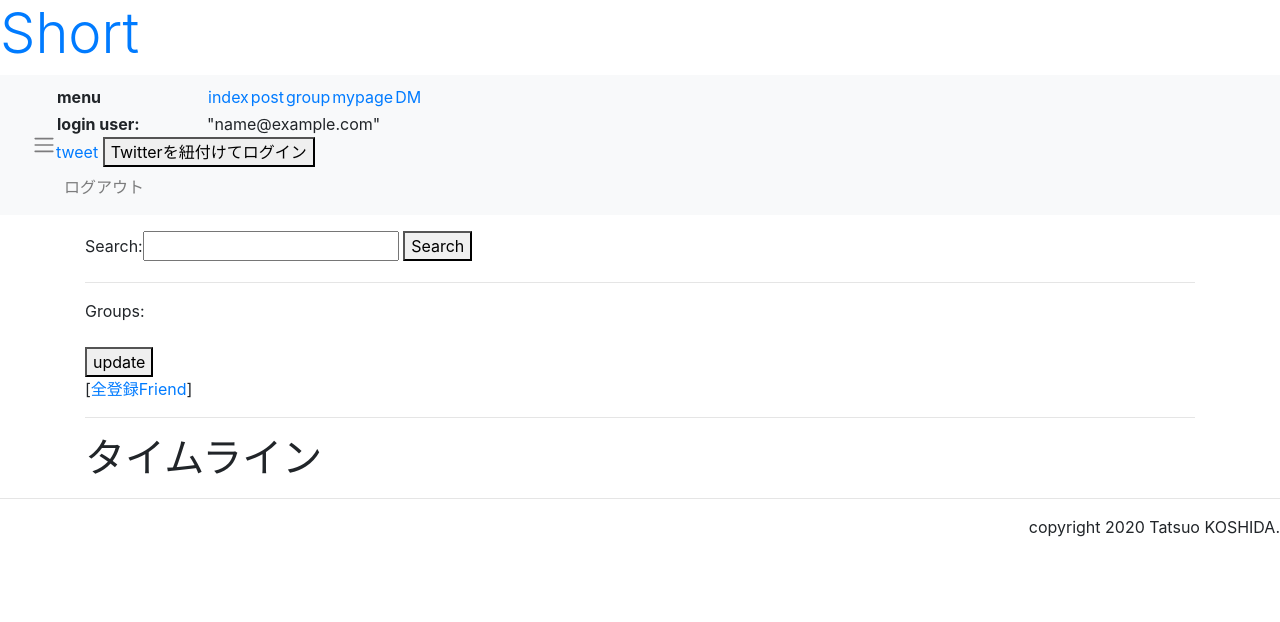
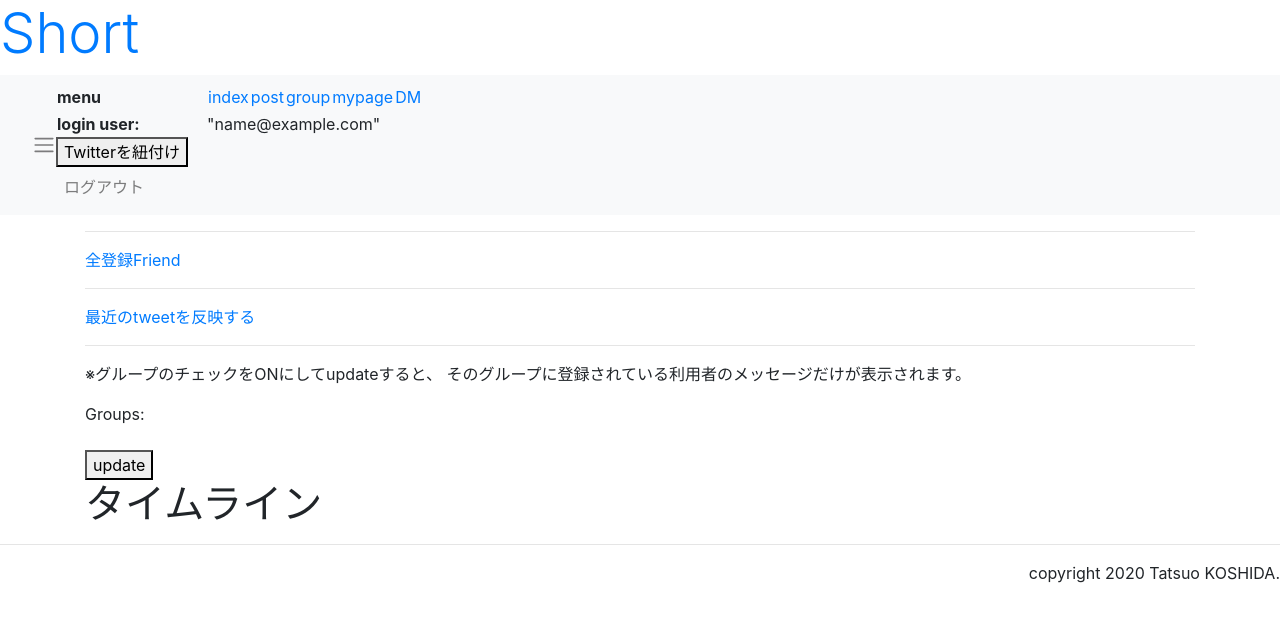
Before and after one commit to kyotoman-koshida/seikabutsu, a Django app: page / in a window 1280 px wide. Shown: the top 622 px of the page. Run offline with Django 3.2, Linux system fonts and the light colour scheme; the visitor is signed in with stand-in values (Sample User, id 1); data that the repository does not hold is empty; some libraries are stand-ins or nearby versions.

Commit message:
'commit'

```diff
--- a/sns/templates/sns/index.html
+++ b/sns/templates/sns/index.html
@@ -4,12 +4,10 @@
 
 {% block header %}
 
-<!--<a href="{% url 'social:begin' 'twitter' %}">tweets</a>-->
-<a href="{% url 'sns:twitter' %}">tweet</a>
-<button type="button" onclick="location.href='{% url 'social:begin' 'twitter' %}'">Twitterを紐付けてログイン</button>
+
+<button type="button" onclick="location.href='{% url 'social:begin' 'twitter' %}'">Twitterを紐付け</button>
       <button class="navbar-toggler" type="button" data-toggle="collapse" data-target="#navbarSupportedContent" aria-controls="navbarSupportedContent" aria-expanded="false" aria-label="Toggle navigation">
-<p class="caption">※グループのチェックをONにしてupdateすると、
-そのグループに登録されている利用者のメッセージだけが表示されます。</p>
+
 {% if messages %}
 <ul class="messages">
     {% for message in messages %}
@@ -21,13 +19,13 @@
 {% endblock %}
 
 {% block content %}
-<form action="{% url 'sns:index' %}" method="post">
-{% csrf_token %}
-<input type="hidden" name="mode" value="__search_form__">
-{{search_form}}
-<button>Search</button>
-</form>
 <hr>
+<a href="{% url 'sns:all_friends' %}">全登録Friend</a>
+<hr>
+<a href="{% url 'sns:twitter' %}">最近のtweetを反映する</a>
+<hr>
+<p class="caption">※グループのチェックをONにしてupdateすると、
+そのグループに登録されている利用者のメッセージだけが表示されます。</p>
 <form action="{% url 'sns:index' %}" method="post">
 {% csrf_token %}
 <input type="hidden" name="mode" value="__check_form__">
@@ -35,9 +33,6 @@
 <button>update</button>
 </form>
 
-<!--<blockquote class="twitter-tweet"><p lang="en" dir="ltr">Sunsets don&#39;t get much better than this one over <a href="https://twitter.com/GrandTetonNPS?ref_src=twsrc%5Etfw">@GrandTetonNPS</a>. <a href="https://twitter.com/hashtag/nature?src=hash&amp;ref_src=twsrc%5Etfw">#nature</a> <a href="https://twitter.com/hashtag/sunset?src=hash&amp;ref_src=twsrc%5Etfw">#sunset</a> <a href="http://t.co/YuKy2rcjyU">pic.twitter.com/YuKy2rcjyU</a></p>&mdash; US Department of the Interior (@Interior) <a href="https://twitter.com/Interior/status/463440424141459456?ref_src=twsrc%5Etfw">May 5, 2014</a></blockquote> <script async src="https://platform.twitter.com/widgets.js" charset="utf-8"></script>-->
-[<a href="{% url 'sns:all_friends' %}">全登録Friend</a>]
-<hr>
 <h1>タイムライン</h1>
 {% for item in contents %}
 <hr>
@@ -58,49 +53,6 @@
     <a href="{% url 'sns:good' item.id %}"><button>good!</button></a>
 </p>
 
-<a href="{% url 'sns:twitter' %}">tweets</a>
-
 {% endfor %}
 
-
-{% comment %}
-{% block body %}%
-   <div class="container">
-    <div class="row">
-      <div class="col-md-6">
-        <form action="" method="get" class="form-group">
-          <label><input type="text" size="60" name="words" class="form-control" placeholder="ツイート"></label>
-          <input type="submit" class="btn btn-primary" value="送信">
-          <input type="button" class="btn btn-warning" value="リロード" onclick="location.reload();" />
-        </form>
-         {% if Words %}
-        <p>「{{ Words }}」 とツイートしました。</p>
-        {% endif %}
-        <p class="error-message">{{ Error_message }}</p>
-        <p><span class="status">API-Limit:{{ API_limit }}</p>
-    </dv>
-      <div class="col-md-6">
-        {% if API_limit %}
-        <dl>
-          <dt><span class="reply"><img class="users-img" src="{{ Img }}">{{ User }}/{{ Name }}</span><span class="d-time">{{ Created_at }}</span></dt>
-          <dd>{{ Text }}</dd>
-        </dl>
-        <ul id="output"></ul>
-        {% endif %}
-        </div>
-  </div>
-  {% endblock %}
-
-<div>
-    <div>
-      <p><b>ScreenName</b>:{{ user.access_token.screen_name }}</p>
-        <p><b>UserId</b>:{{ user.access_token.user_id }}</p>
-        <p><b>OAuthTokenSecret</b>:{{ user.access_token.oauth_token_secret }}</p>
-        <p><b>OAuthToken</b>:{{ user.access_token.oauth_token }}</p>
-        <p><b>AuthTime</b>:{{ user.extra_data.auth_time }}</p>
-    </div>
-</div>
-{{number}}
-{% endcomment %}
-
 {% endblock %}
--- a/sns/templates/sns/layout.html
+++ b/sns/templates/sns/layout.html
@@ -47,12 +47,6 @@
           <li>
             <a class="nav-item nav-link" href="{% url 'sns:logout' %}">ログアウト</a>
           </li>
-          {% else %}
-          <li class="nav-item">
-            <a class="nav-item nav-link" href="{% url 'sns:login' %}">
-            ようこそ、ゲスト！ログインはこちら
-          </a>
-          </li>
           {% endif %}
         </ul>
       </div>
--- a/sns/views.py
+++ b/sns/views.py
@@ -534,7 +534,7 @@ def twitter(request):
     req = tw.post(url, params = params)
 
     url = 'https://api.twitter.com/1.1/statuses/home_timeline.json'
-    params = {'count': 3}
+    params = {'count': 5}
     req = tw.get(url, params = params)
 
     if req.status_code == 200:
@@ -542,7 +542,7 @@ def twitter(request):
         limit = req.headers['x-rate-limit-remaining']
 
         user = UserSocialAuth.objects.get(user_id=request.user.id)
-
+        """
         #tweet情報をリストにまとめる
         Textlist = []
         Userlist = []
@@ -575,17 +575,17 @@ def twitter(request):
             msg.owner = User.objects.filter(email=user).first()
             msg.group = group
             msg.save()
-
+        """
         #tweet情報のまとめ
         message = {
             'Words': msg,
             'timeline': timeline,
             'API_limit': limit,
-            'Text': Textlist,
-            'User': Userlist,
-            'Name': Namelist,
-            'Img': Imglist,
-            'Created_at': Cre_at_list,
+            #'Text': Textlist,
+            #'User': Userlist,
+            #'Name': Namelist,
+            #'Img': Imglist,
+            #'Created_at': Cre_at_list,
             'user': user,
             }
         return render(request, 'sns/tweets.html', message)
```
Also changed, not shown: sns/templates/sns/tweets.html (+11 -43 lines).
